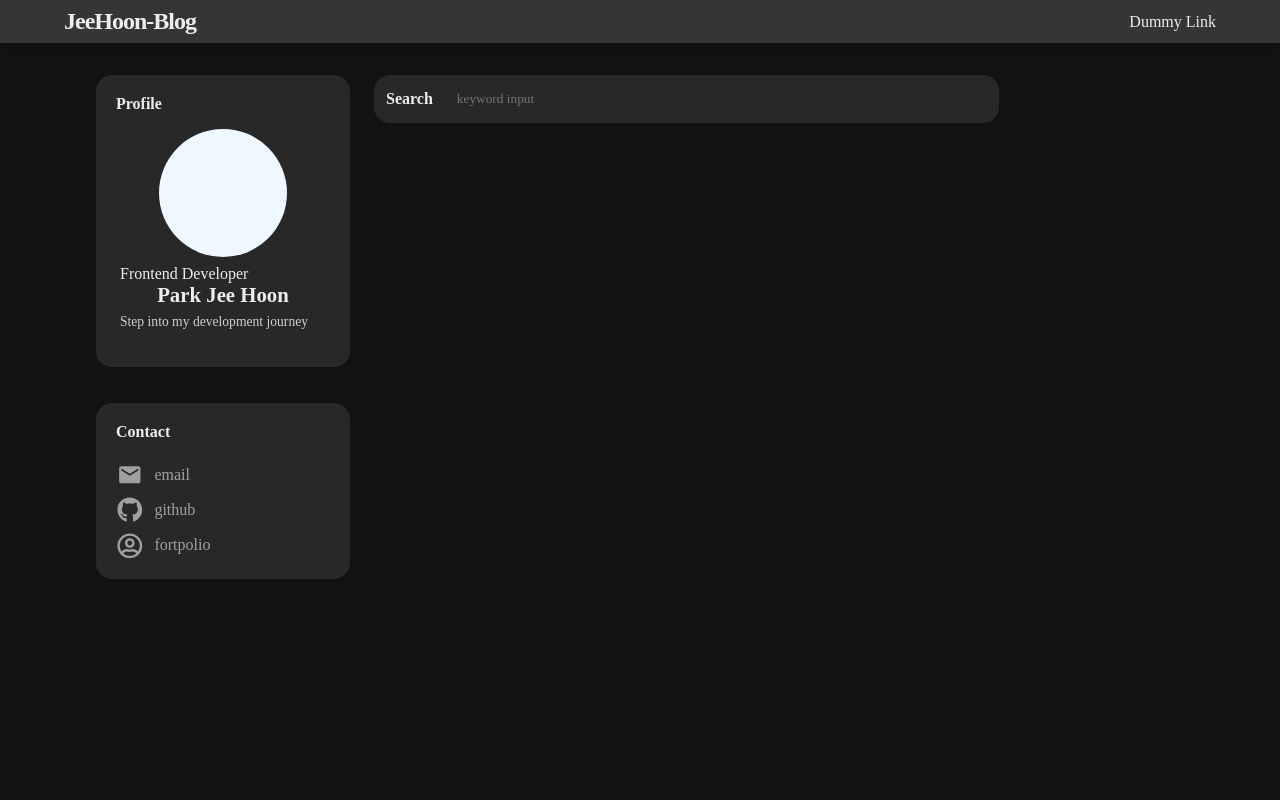
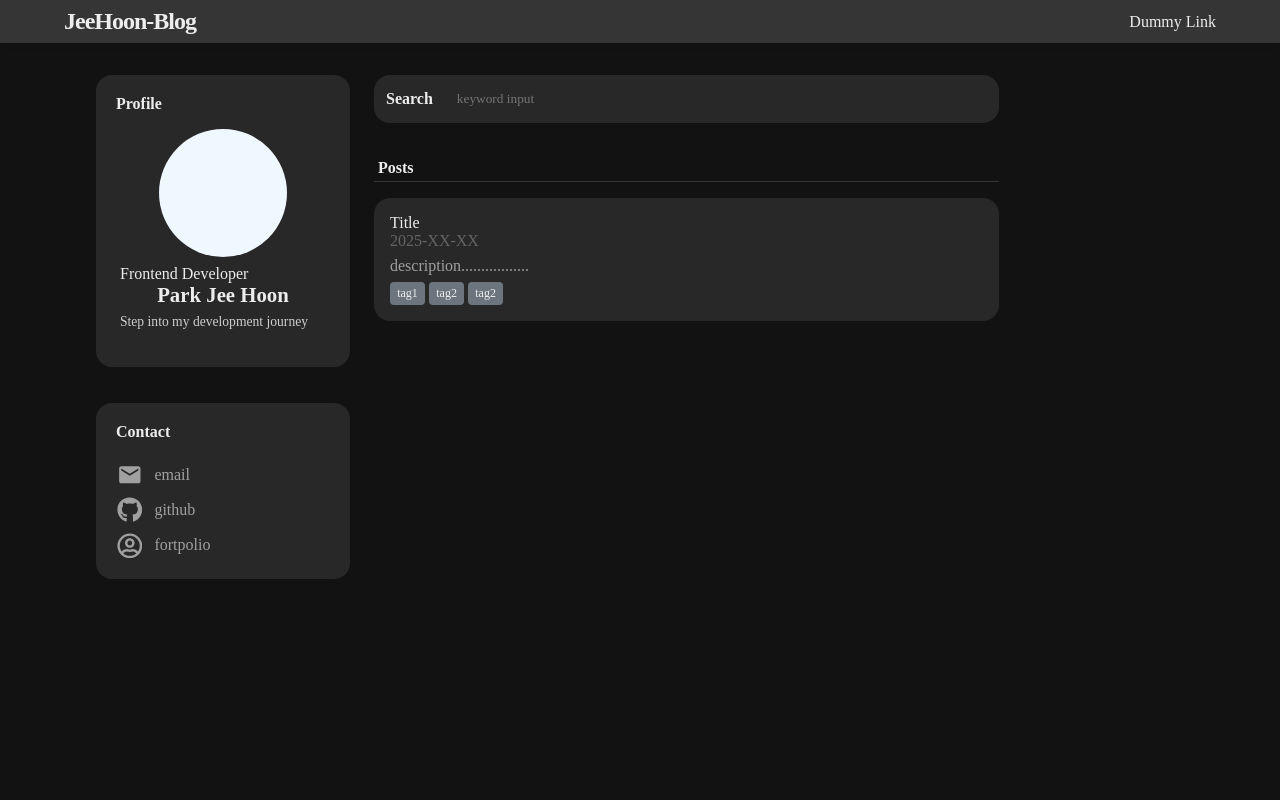
Before and after one commit to gkstj8300/jeehoon-blog, a Next.js app in the folder frontend/: page / in a window 1280 px wide. Shown: the top 800 px of the page. Built offline with nearby package versions, Linux system fonts and the light colour scheme; a web font is replaced by a local one.

Commit message:
feat: add post component
- 게시글 컴포넌트 생성 및 UI 기본틀 구현

```diff
--- a/frontend/src/components/pages/Home/Home.tsx
+++ b/frontend/src/components/pages/Home/Home.tsx
@@ -2,6 +2,7 @@ import React from "react";
 import styles from './Home.module.scss';
 import { Contact } from '@/components/pages/Home/Contact';
 import { Profile } from '@/components/pages/Home/Profile';
+import { Post } from '@/components/pages/Home/Post';
 import { SearchBox } from "@/components/pages/Home/SearchBox";
 
 type Props = {
@@ -17,6 +18,7 @@ export const Home: React.FC<Props> = () => {
             </div>
             <div className={styles.mainContainer}>
                 <SearchBox />
+                <Post />
             </div>
             <div></div>
         </div>
--- /dev/null
+++ b/frontend/src/components/pages/Home/Post/Post.module.scss
@@ -0,0 +1,7 @@
+.title {
+    display: flex;
+    margin-bottom: 1rem;
+    justify-content: space-between;
+    align-items: center;
+    border-bottom: 1px solid rgb(52, 52, 52);
+}
--- /dev/null
+++ b/frontend/src/components/pages/Home/Post/Post.tsx
@@ -0,0 +1,14 @@
+import styles from './Post.module.scss';
+import { Title } from '@/components/ui/title';
+import { PostItem } from './PostItem';
+
+export const Post: React.FC = () => {
+    return (
+        <div className={styles.container}>
+            <Title className={styles.title} title='Posts'/>
+            <PostItem />
+        </div>
+    );
+};
+
+Post.displayName = 'Post';
--- /dev/null
+++ b/frontend/src/components/pages/Home/Post/PostItem/PostItem.module.scss
@@ -0,0 +1,53 @@
+@use 'src/styles/variables';
+
+.container {
+    overflow: hidden;
+    position: relative;
+    margin-bottom: 1.5rem;
+    border-radius: 1rem;
+    background-color: variables.$subBackgroundColor;
+    padding: 1rem;
+    transition-property: box-shadow;
+    transition-timing-function: cubic-bezier(0.4, 0, 0.2, 1);
+    transition-duration: 300ms;
+    &:hover {
+        filter: drop-shadow(2px 5px 7px grey);
+        transition: 0.2s;
+    }
+}
+
+.regDate {
+    color: variables.$postFontColor;
+}
+
+.description {
+    color: variables.$postSubFontColor;
+    line-height: 2rem;
+}
+
+
+.tag span {
+    display: inline-block;
+    margin-right: .25rem;
+    padding: 0.45em 0.6em;;
+    color: variables.$fontColor;
+    font-weight: 400;
+    font-size: 75%;
+    line-height: 1;
+    white-space: nowrap;
+    text-align: center;
+    vertical-align: baseline;
+    background-color: #6c757d;
+    border-radius: .25rem;
+
+    &:hover {
+        background-color: variables.$subBackgroundColor;
+    }
+}
+
+
+@media (min-width: 768px) {
+    .container {
+        margin-bottom: 2rem;
+    }
+}
--- /dev/null
+++ b/frontend/src/components/pages/Home/Post/PostItem/PostItem.tsx
@@ -0,0 +1,18 @@
+import styles from './PostItem.module.scss';
+
+export const PostItem: React.FC = () => {
+    return (
+        <div className={styles.container}>
+            <div className={styles.title}>Title</div>
+            <div className={styles.regDate}>2025-XX-XX</div>
+            <div className={styles.description}>description.................</div>
+            <div className={styles.tag}>
+                <span>tag1</span>
+                <span>tag2</span>
+                <span>tag2</span>
+            </div>
+        </div>
+    );
+};
+
+PostItem.displayName = 'PostItem';
--- /dev/null
+++ b/frontend/src/components/pages/Home/Post/PostItem/index.ts
@@ -0,0 +1 @@
+export { PostItem } from './PostItem';
--- /dev/null
+++ b/frontend/src/components/pages/Home/Post/index.ts
@@ -0,0 +1 @@
+export { Post } from './Post';
--- a/frontend/src/styles/_variables.scss
+++ b/frontend/src/styles/_variables.scss
@@ -7,8 +7,14 @@ $subBackgroundColor: rgb(40 40 40);
 // defalut font color
 $fontColor: rgb(237 237 237);
 
-// sub fonr color
+// sub font color
 $subFontColor: rgb(207 207 207);
+
+// post Font color
+$postFontColor: rgb(100, 100, 100);
+
+// post sub font color
+$postSubFontColor: rgb(160, 160, 160);
 
 // defalut font family
 $baseFont: notosanskr, serif;
```
Also changed, not shown: frontend/src/components/pages/Home/Post/Post.i18n.ko.ts (added).
